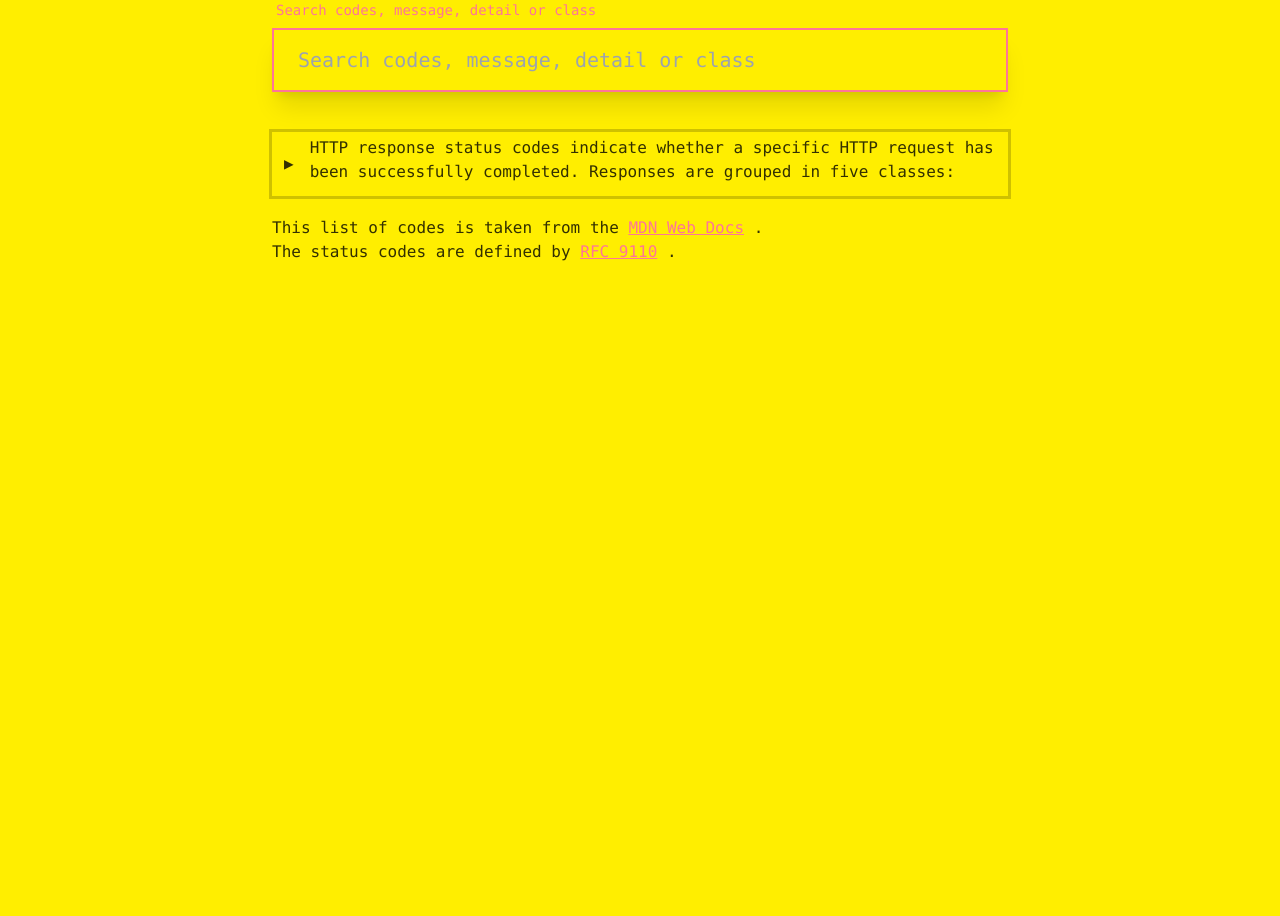
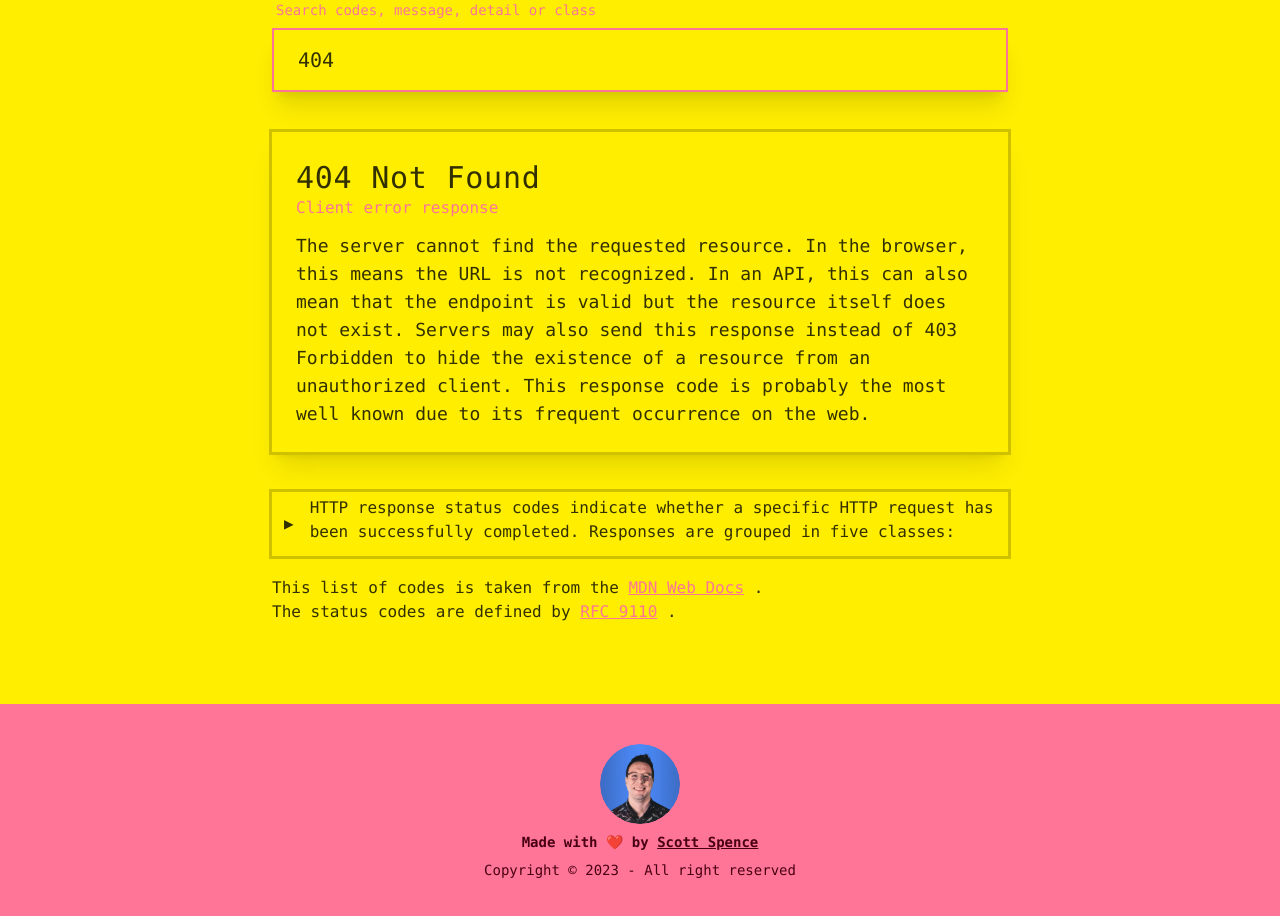
Before and after one commit to spences10/httpcodes-dev, a SvelteKit app: page / in a window 1280 px wide. Shown: the part 160-1076 px from the top of the page. Before the commit the page ends 800 px from the top, so only its background shows below. Built offline with nearby package versions, Linux system fonts and the light colour scheme.

Commit message:
refactor: :recycle: add footer
use sticky footer,  add index export files to folders

```diff
--- a/src/app.html
+++ b/src/app.html
@@ -7,6 +7,8 @@
 		%sveltekit.head%
 	</head>
 	<body data-sveltekit-preload-data="hover">
-		<div style="display: contents">%sveltekit.body%</div>
+		<div class="flex flex-col min-h-screen" >
+			%sveltekit.body%
+		</div>
 	</body>
 </html>
--- /dev/null
+++ b/src/lib/components/footer.svelte
@@ -0,0 +1,43 @@
+<script>
+	import { GitHub, Twitter, YouTube } from '$lib/icons'
+	import { ScottAvatar } from '$lib/images'
+</script>
+
+<footer
+	class="p-10 footer bg-primary text-primary-content footer-center"
+>
+	<div>
+		<img
+			src={ScottAvatar}
+			alt="Scott avatar"
+			class="rounded-full h-20"
+		/>
+		<p class="font-bold">
+			Made with <span role="img" aria-label="red heart">❤️</span> by
+			<a
+				class="link transition hover:text-secondary"
+				href="https://scottspence.com"
+				target="_blank"
+				rel="noopener noreferrer"
+			>
+				Scott Spence
+			</a>
+		</p>
+		<p>
+			Copyright © {`${new Date().getFullYear()}`} - All right reserved
+		</p>
+	</div>
+	<div>
+		<div class="grid grid-flow-col gap-4">
+			<a aria-label="Twitter" href="https://twitter.com/spences10">
+				<Twitter />
+			</a>
+			<a aria-label="GitHub" href="https://github.com/spences10">
+				<GitHub />
+			</a>
+			<a aria-label="YouTube" href="https://ss10/yt">
+				<YouTube />
+			</a>
+		</div>
+	</div>
+</footer>
--- /dev/null
+++ b/src/lib/components/index.ts
@@ -0,0 +1,2 @@
+export { default as Details } from './details.svelte'
+export { default as Footer } from './footer.svelte'
--- /dev/null
+++ b/src/lib/icons/git-hub.svelte
@@ -0,0 +1,17 @@
+<script>
+	export let height = 25
+	export let width = 25
+</script>
+
+<svg
+	role="img"
+	viewBox="0 0 24 24"
+	xmlns="https://www.w3.org/2000/svg"
+	{height}
+	{width}
+	class="fill-current text-primary-content transition hover:text-primary-focus"
+>
+	<path
+		d="M12 .297c-6.63 0-12 5.373-12 12 0 5.303 3.438 9.8 8.205 11.385.6.113.82-.258.82-.577 0-.285-.01-1.04-.015-2.04-3.338.724-4.042-1.61-4.042-1.61C4.422 18.07 3.633 17.7 3.633 17.7c-1.087-.744.084-.729.084-.729 1.205.084 1.838 1.236 1.838 1.236 1.07 1.835 2.809 1.305 3.495.998.108-.776.417-1.305.76-1.605-2.665-.3-5.466-1.332-5.466-5.93 0-1.31.465-2.38 1.235-3.22-.135-.303-.54-1.523.105-3.176 0 0 1.005-.322 3.3 1.23.96-.267 1.98-.399 3-.405 1.02.006 2.04.138 3 .405 2.28-1.552 3.285-1.23 3.285-1.23.645 1.653.24 2.873.12 3.176.765.84 1.23 1.91 1.23 3.22 0 4.61-2.805 5.625-5.475 5.92.42.36.81 1.096.81 2.22 0 1.606-.015 2.896-.015 3.286 0 .315.21.69.825.57C20.565 22.092 24 17.592 24 12.297c0-6.627-5.373-12-12-12"
+	/>
+</svg>
--- /dev/null
+++ b/src/lib/icons/index.ts
@@ -0,0 +1,3 @@
+export { default as GitHub } from './git-hub.svelte'
+export { default as Twitter } from './twitter.svelte'
+export { default as YouTube } from './you-tube.svelte'
--- /dev/null
+++ b/src/lib/icons/twitter.svelte
@@ -0,0 +1,17 @@
+<script>
+	export let height = 25
+	export let width = 25
+</script>
+
+<svg
+	role="img"
+	xmlns="https://www.w3.org/2000/svg"
+	viewBox="0 0 24 24"
+	{height}
+	{width}
+	class="fill-current text-primary-content transition hover:text-primary-focus"
+>
+	<path
+		d="M23.953 4.57a10 10 0 01-2.825.775 4.958 4.958 0 002.163-2.723c-.951.555-2.005.959-3.127 1.184a4.92 4.92 0 00-8.384 4.482C7.69 8.095 4.067 6.13 1.64 3.162a4.822 4.822 0 00-.666 2.475c0 1.71.87 3.213 2.188 4.096a4.904 4.904 0 01-2.228-.616v.06a4.923 4.923 0 003.946 4.827 4.996 4.996 0 01-2.212.085 4.936 4.936 0 004.604 3.417 9.867 9.867 0 01-6.102 2.105c-.39 0-.779-.023-1.17-.067a13.995 13.995 0 007.557 2.209c9.053 0 13.998-7.496 13.998-13.985 0-.21 0-.42-.015-.63A9.935 9.935 0 0024 4.59z"
+	/>
+</svg>
--- /dev/null
+++ b/src/lib/icons/you-tube.svelte
@@ -0,0 +1,17 @@
+<script>
+	export let height = 25
+	export let width = 25
+</script>
+
+<svg
+	role="img"
+	xmlns="https://www.w3.org/2000/svg"
+	viewBox="0 0 24 24"
+	{height}
+	{width}
+	class="fill-current text-primary-content transition hover:text-primary-focus"
+>
+	<path
+		d="M23.498 6.186a3.016 3.016 0 0 0-2.122-2.136C19.505 3.545 12 3.545 12 3.545s-7.505 0-9.377.505A3.017 3.017 0 0 0 .502 6.186C0 8.07 0 12 0 12s0 3.93.502 5.814a3.016 3.016 0 0 0 2.122 2.136c1.871.505 9.376.505 9.376.505s7.505 0 9.377-.505a3.015 3.015 0 0 0 2.122-2.136C24 15.93 24 12 24 12s0-3.93-.502-5.814zM9.545 15.568V8.432L15.818 12l-6.273 3.568z"
+	/>
+</svg>
--- /dev/null
+++ b/src/lib/images/index.ts
@@ -0,0 +1 @@
+export { default as ScottAvatar } from './scott-avatar.webp'
--- a/src/routes/+layout.svelte
+++ b/src/routes/+layout.svelte
@@ -1,7 +1,10 @@
 <script>
+	import { Footer } from '$lib/components'
 	import '../app.css'
 </script>
 
-<main class="container max-w-3xl mx-auto px-4">
+<main class="container max-w-3xl mx-auto px-4 mb-20 flex-grow">
 	<slot />
 </main>
+
+<Footer />
--- a/src/routes/+page.svelte
+++ b/src/routes/+page.svelte
@@ -1,8 +1,8 @@
 <script lang="ts">
-	import Details from '$lib/components/details.svelte'
+	import { Details } from '$lib/components'
 	import { codes } from '$lib/utils'
 
-	let search = ''
+	let search = '404'
 	$: filteredCodes = codes.filter(
 		item =>
 			item.code.toLowerCase().includes(search.toLowerCase()) ||
@@ -12,13 +12,15 @@
 	)
 </script>
 
-<div
-	class="form-control w-full max-w-3xl flex justify-center"
->
-	<h1 class="text-5xl mt-8 tracking-wide font-black text-primary">Search HTTP Codes</h1>
-	<p class="mb-8 tracking-wide font-black text-primary">Just search</p>
+<div class="form-control w-full max-w-3xl flex justify-center">
+	<h1 class="text-5xl mt-8 tracking-wide font-black text-primary">
+		Search HTTP Codes
+	</h1>
+	<p class="mb-8 tracking-wide font-black text-primary">
+		Just search
+	</p>
 
-  <div class="my-4">
+	<div class="my-4">
 		<label for="search" class="label">
 			<span class="label-text text-primary">
 				Search codes, message, detail or class
@@ -35,14 +37,14 @@
 	{#if search.length > 0}
 		{#each filteredCodes as { code, message, detail, class: informationClass }}
 			<section class="outline outline-base-300 p-6 mb-10 shadow-xl">
-        <h2 class='mt-1 mb-3'><code>{code} {message}</code></h2>
-				<p class="text-base text-primary">{informationClass}</p>
-				<p>{detail}</p>
+				<h2 class="text-3xl text-bold tracking-wide mt-1"><code>{code} {message}</code></h2>
+				<p class="text-base text-primary mb-3">{informationClass}</p>
+				<p class='text-lg '>{detail}</p>
 			</section>
 		{/each}
 	{/if}
 
-  <Details
+	<Details
 		text="HTTP response status codes indicate whether a specific HTTP
 			request has been successfully completed. Responses are grouped
 			in five classes:"
@@ -52,13 +54,11 @@
 			<li>Successful responses (200 - 299)</li>
 			<li>Redirection messages (300 - 399)</li>
 			<li>Client error responses (400 - 499)</li>
-			<li class='pb-5'>Server error responses (500 - 599)</li>
+			<li class="pb-5">Server error responses (500 - 599)</li>
 		</ol>
 	</Details>
 
-
-
-	<p class='mb-0'>
+	<p class="mb-0">
 		This list of codes is taken from the <a
 			href="https://developer.mozilla.org/en-US/docs/Web/HTTP/Status"
 			class="link link-primary"
```
Also changed, not shown: src/lib/images/scott-avatar.webp (added).
